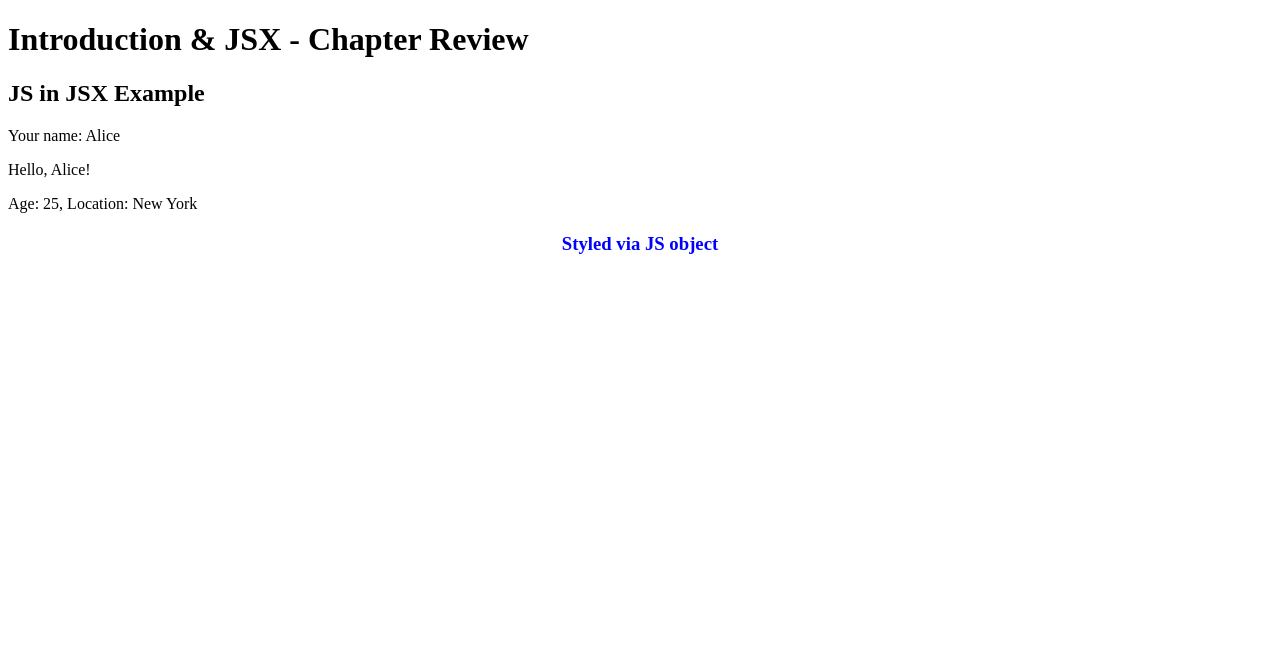
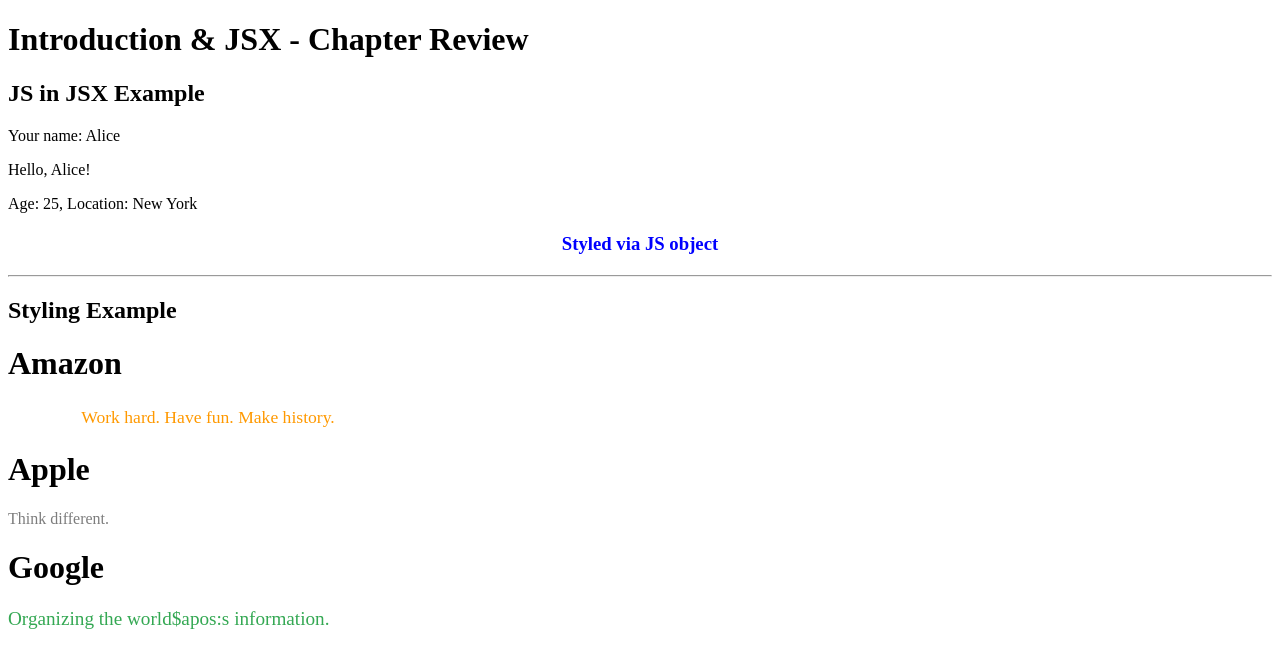
Before and after one commit to genuinelycool/react_project, a React (Vite) app: page / in a window 1280 px wide. Shown: the top 668 px of the page. Built offline with nearby package versions, Linux system fonts and the light colour scheme.

Commit message:
example: styling. 1.inline 2.external 3.module

```diff
--- /dev/null
+++ b/src/components/AmazonComponent.module.css
@@ -0,0 +1,7 @@
+.paragraph {
+    font-size: 1.1rem;
+    color: #ff9900;
+    text-align: center;
+    max-width: 400px;
+    line-height: 1.5;
+}
--- /dev/null
+++ b/src/components/AppleComponent.css
@@ -0,0 +1,3 @@
+.apple-paragraph {
+    color: #7D7D7D;
+}
--- a/src/components/StylingExample.jsx
+++ b/src/components/StylingExample.jsx
@@ -1,7 +1,39 @@
+import "./AppleComponent.css";
+import styles from "./AmazonComponent.module.css";
+
+const AmazonComponent = () => (
+  <div>
+    <h1>Amazon</h1>
+    <p className={styles.paragraph}>Work hard. Have fun. Make history.</p>
+  </div>
+);
+
+const AppleComponent = () => (
+  <div>
+    <h1>Apple</h1>
+    <p className="apple-paragraph">Think different.</p>
+  </div>
+);
+
+const GoogleComponent = () => {
+  const paragraphStyle = { color: "#34A853", fontSize: "1.2rem" };
+
+  return (
+    <div>
+      <h1>Google</h1>
+      <p style={paragraphStyle}>Organizing the world$apos:s information.</p>
+    </div>
+  );
+};
+
 const StylingExample = () => {
   return (
     <>
-
+      <hr />
+      <h2>Styling Example</h2>
+      <AmazonComponent />
+      <AppleComponent />
+      <GoogleComponent />
     </>
   );
 };
```
